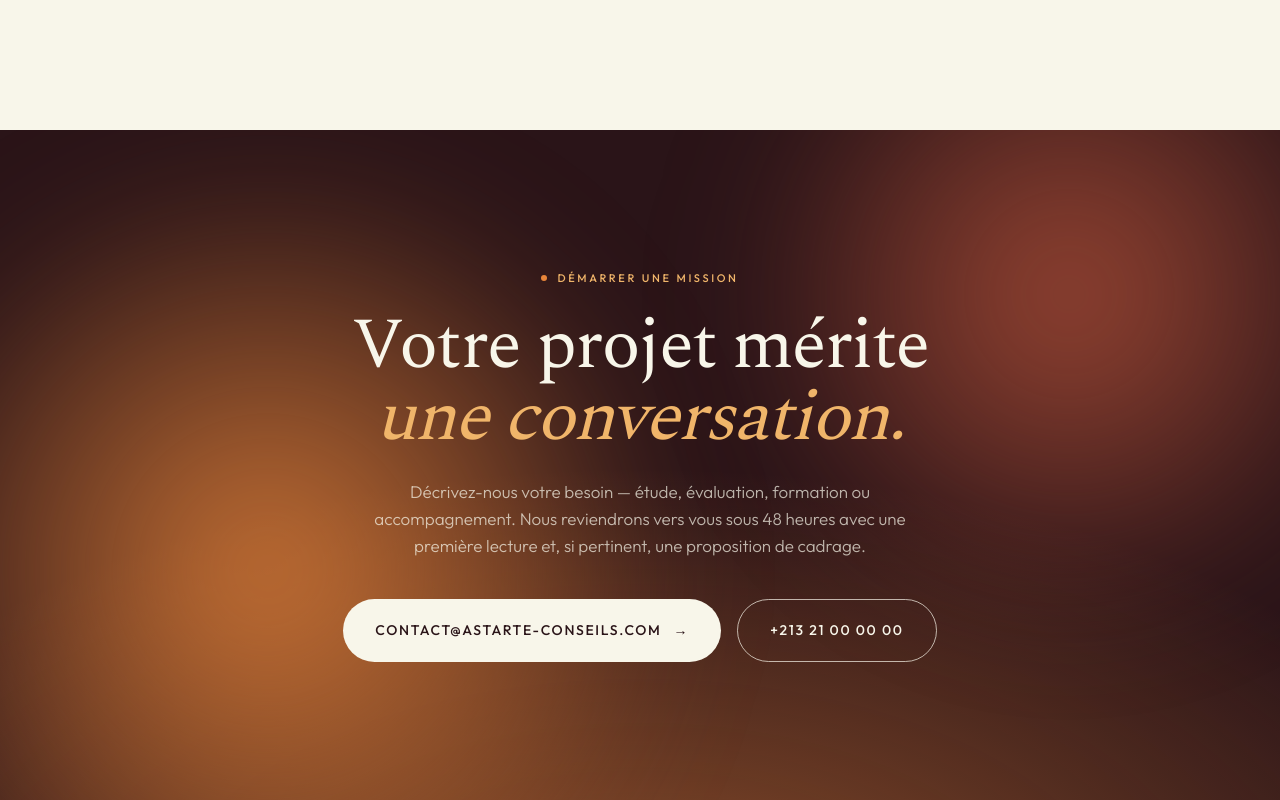
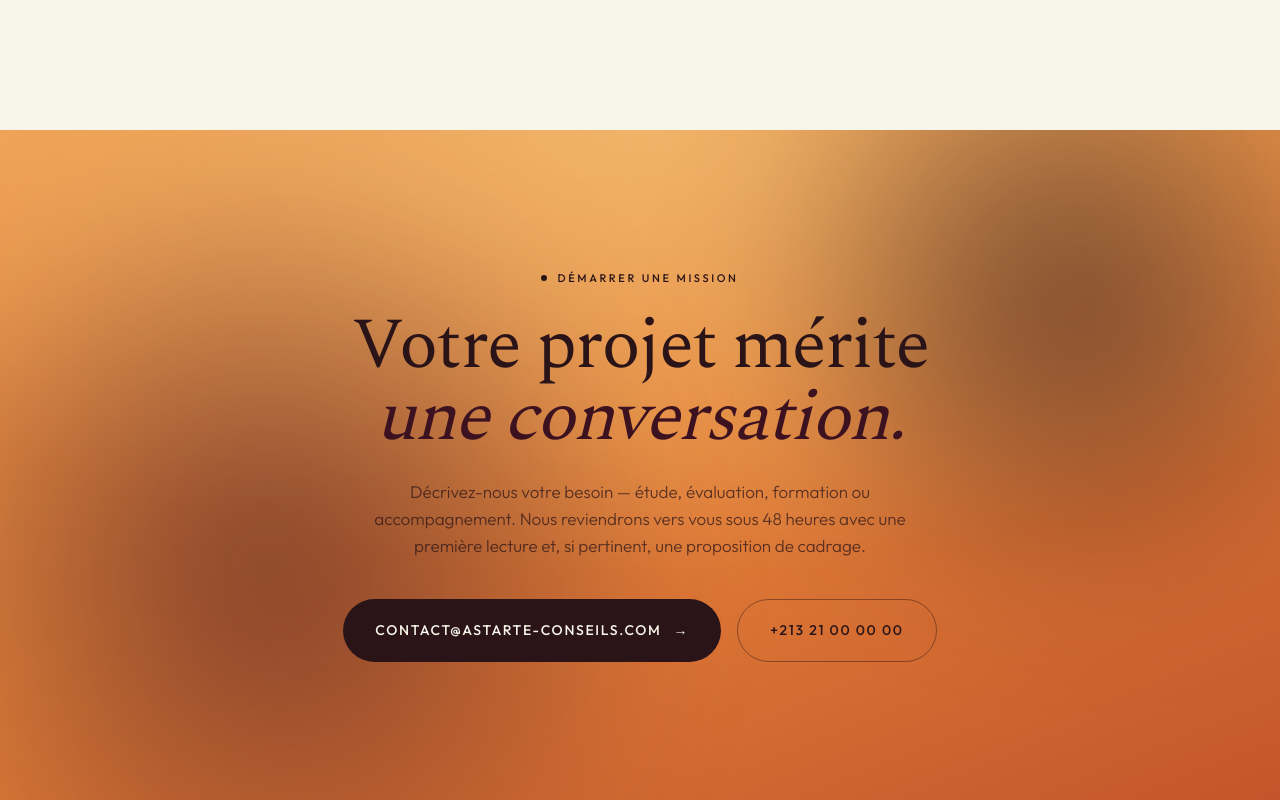
Before and after one commit to Post-code-arch/Astart--Conseils, a Next.js app: page / in a window 1280 px wide. Shown: the part 3480-4280 px from the top of the page. Built offline with nearby package versions, Linux system fonts and the light colour scheme.

Commit message:
CTA: vivid orange field with drifting dark blobs + dark text (reference-faithful)

```diff
--- a/app/globals.css
+++ b/app/globals.css
@@ -1786,9 +1786,9 @@ body.menu-open { overflow: hidden; }
 ============================================================ */
 .cta {
   background:
-    radial-gradient(120% 120% at 50% 120%, rgba(232, 133, 58, 0.5) 0%, rgba(232, 133, 58, 0) 58%),
-    var(--aubergine);
-  color: var(--cream);
+    radial-gradient(130% 120% at 50% 0%, rgba(240, 181, 106, 0.95) 0%, rgba(240, 181, 106, 0) 55%),
+    linear-gradient(158deg, #EE9C50 0%, var(--orange) 46%, #C2552B 100%);
+  color: var(--aubergine);
   padding: 140px 44px;
   text-align: center;
   position: relative;
@@ -1809,13 +1809,13 @@ body.menu-open { overflow: hidden; }
 .cta::before {
   width: 65vw; height: 65vw; max-width: 820px; max-height: 820px;
   left: -12%; bottom: -28%;
-  background: radial-gradient(circle, rgba(232, 133, 58, 0.85) 0%, rgba(232, 133, 58, 0) 70%);
+  background: radial-gradient(circle, rgba(61, 18, 32, 0.6) 0%, rgba(61, 18, 32, 0) 70%);
   animation: ctaDriftA 26s ease-in-out infinite alternate;
 }
 .cta::after {
   width: 52vw; height: 52vw; max-width: 700px; max-height: 700px;
   right: -10%; top: -26%;
-  background: radial-gradient(circle, rgba(184, 83, 58, 0.8) 0%, rgba(184, 83, 58, 0) 70%);
+  background: radial-gradient(circle, rgba(42, 20, 24, 0.6) 0%, rgba(42, 20, 24, 0) 70%);
   animation: ctaDriftB 32s ease-in-out infinite alternate;
 }
 @keyframes ctaDriftA {
@@ -1840,25 +1840,26 @@ body.menu-open { overflow: hidden; }
   position: relative;
   z-index: 1;
 }
-.cta .eyebrow { color: var(--saffron); }
+.cta .eyebrow { color: var(--aubergine); }
+.cta .eyebrow .dot { background: var(--aubergine); }
 .cta-title {
   font-family: var(--font-serif);
   font-weight: 300;
   font-size: clamp(48px, 5.6vw, 80px);
   line-height: 1.0;
   letter-spacing: -0.025em;
-  color: var(--cream);
+  color: var(--aubergine);
 }
 .cta-title em {
   font-style: italic;
-  color: var(--saffron);
+  color: var(--plum);
 }
 .cta-lead {
   font-family: var(--font-sans);
   font-weight: 300;
   font-size: 17px;
   line-height: 1.6;
-  color: var(--cream-muted);
+  color: rgba(42, 20, 24, 0.72);
   max-width: 580px;
 }
 .cta-actions {
@@ -1882,22 +1883,22 @@ body.menu-open { overflow: hidden; }
   transition: all 0.3s;
 }
 .cta-btn.primary {
-  background: var(--cream);
-  color: var(--aubergine);
+  background: var(--aubergine);
+  color: var(--cream);
 }
 .cta-btn.primary:hover {
-  background: var(--saffron);
+  background: var(--plum);
   transform: translateY(-3px);
 }
 .cta-btn.primary span { transition: transform 0.3s; }
 .cta-btn.primary:hover span { transform: translateX(4px); }
 .cta-btn.ghost {
-  border: 1px solid var(--cream-muted);
-  color: var(--cream);
+  border: 1px solid rgba(42, 20, 24, 0.45);
+  color: var(--aubergine);
 }
 .cta-btn.ghost:hover {
-  border-color: var(--saffron);
-  color: var(--saffron);
+  border-color: var(--aubergine);
+  background: rgba(42, 20, 24, 0.06);
 }
 
 /* ============================================================
```
